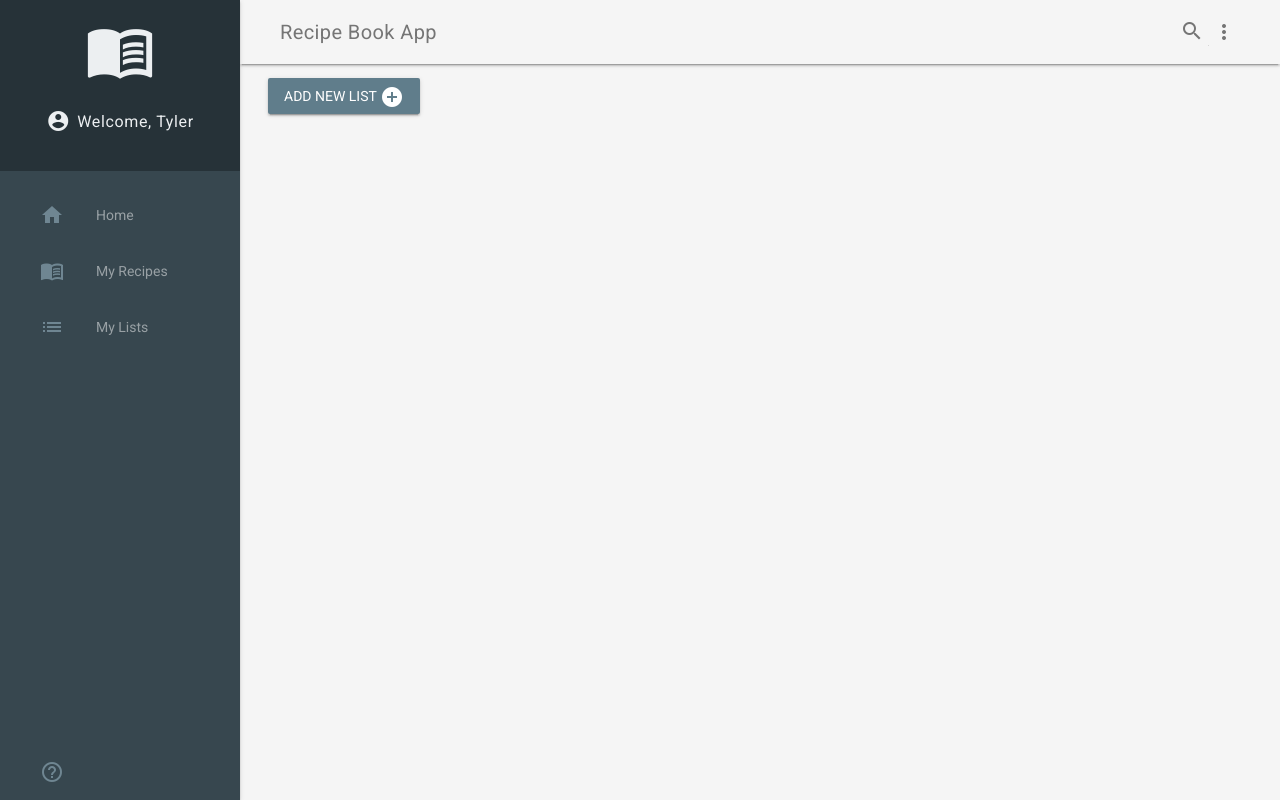
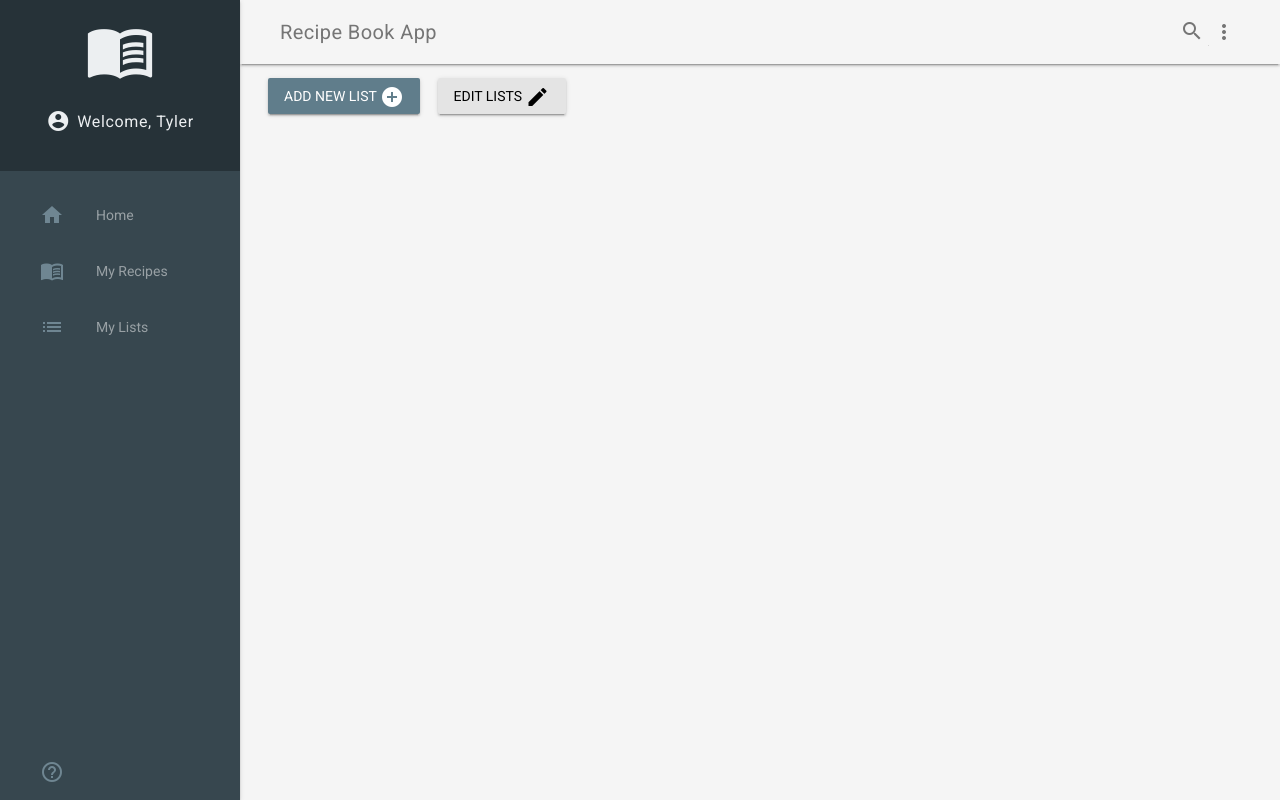
Before and after one commit to tivie001/dgm3760-recipeApp, a website: page public/lists.html in a window 1280 px wide. Drawn offline with nearby package versions, Linux system fonts and the light colour scheme; no server answers.

Commit message:
Fixed some styles.

```diff
--- a/public/lists.html
+++ b/public/lists.html
@@ -64,13 +64,16 @@
         <main class="mdl-layout__content mdl-color--grey-100">
             <div class="main-container">
               <button id="show-dialog" type="button" class="mdl-button mdl-js-button mdl-button--colored mdl-button--raised mdl-js-ripple-effect"
-              style="margin: 1rem 0 0 1rem">
+                      style="margin: 1rem 0 0 1rem">
                 Add New List <i class="material-icons">add_circle</i>
               </button>
-                <div class="mdl-grid">
-                    <div class="mdl-cell mdl-cell--7-col mdl-cell--8-col-tablet" id="listCards"></div>
-                    <div class="mdl-cell mdl-cell--5-col mdl-cell--8-col-tablet" id="listDetailsContainer"></div>
-                </div>
+              <button type="button" class="mdl-button mdl-js-button mdl-button--raised mdl-js-ripple-effect" style="margin: 1rem 0 0 1rem">
+                Edit Lists <i class="material-icons">create</i>
+              </button>
+              <div class="mdl-grid">
+                <div class="mdl-cell mdl-cell--7-col mdl-cell--8-col-tablet" id="listCards"></div>
+                <div class="mdl-cell mdl-cell--5-col mdl-cell--8-col-tablet" id="listDetailsContainer"></div>
+              </div>
             </div>
             <!--==================== ADD RECIPE FORM ====================-->
             <dialog class="mdl-dialog add-recipe-dialog">
```
Also changed, not shown: public/recipes.html (indentation only).
